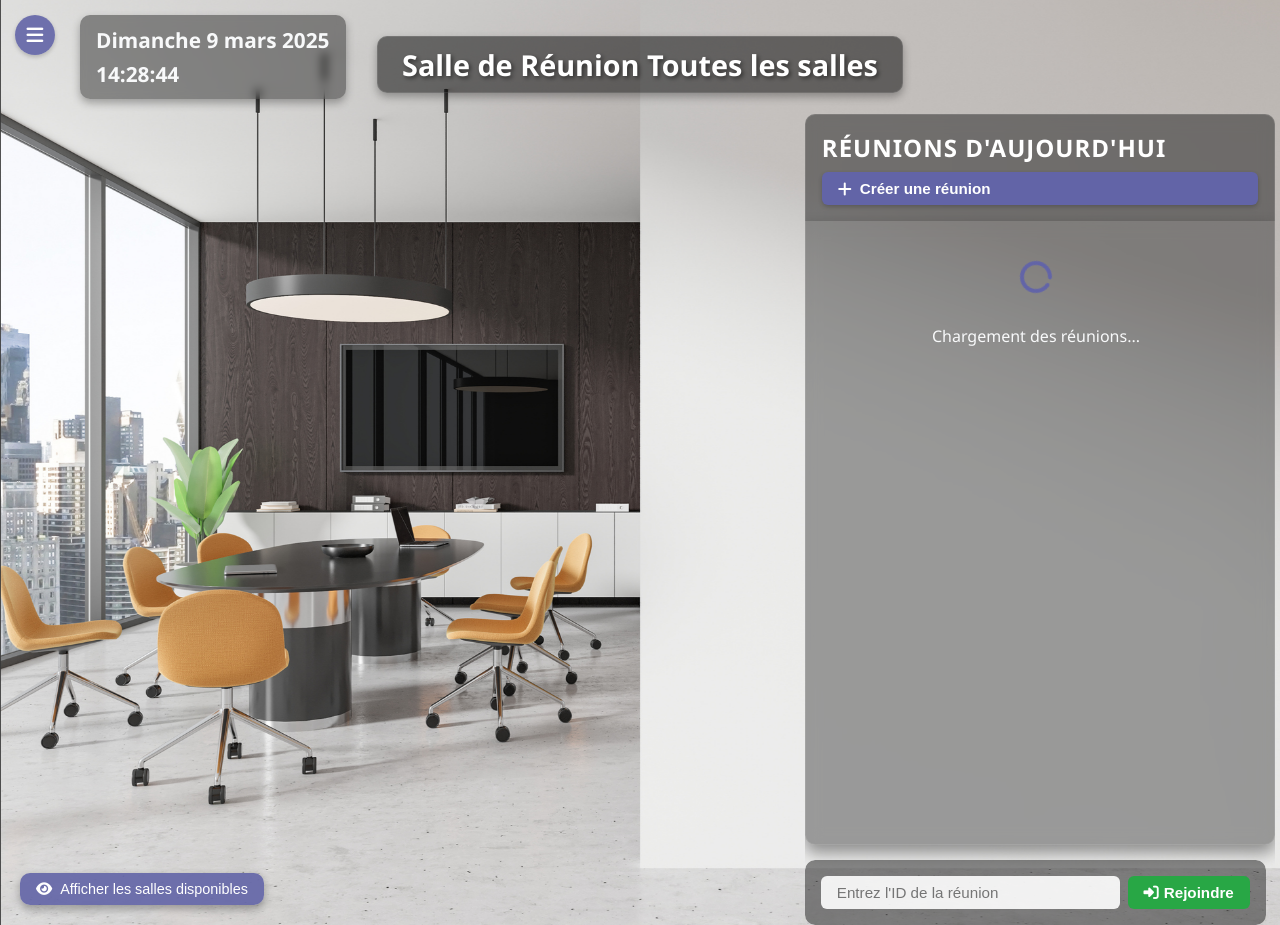
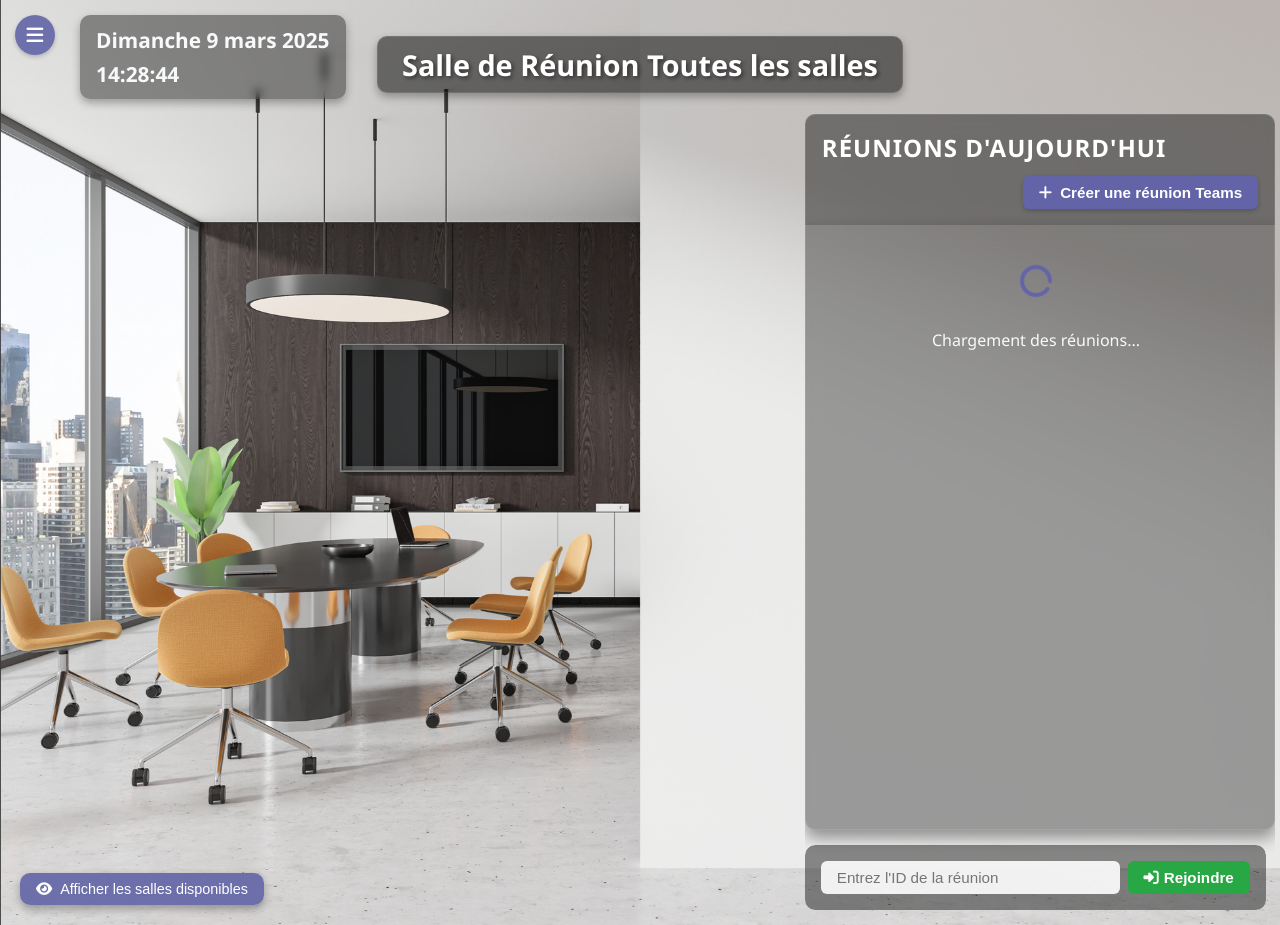
Before and after one commit to kaizen2025/teamsrooms_dev, a Flask app: page / in a window 1280 px wide. Run offline with Flask 3, Linux system fonts and the light colour scheme; data that the repository does not hold is empty.

Commit message:
Update index.html

```diff
--- a/templates/index.html
+++ b/templates/index.html
@@ -125,13 +125,14 @@
 
     <!-- Conteneur des réunions -->
     <!-- Section du conteneur de réunions restructuré -->
+<!-- Section du conteneur de réunions restructuré -->
 <div class="meetings-container">
   <!-- En-tête séparé pour le titre -->
   <div class="meetings-title-bar">
     <h2>RÉUNIONS D'AUJOURD'HUI</h2>
-    <!-- Bouton de création -->
-    <button class="create-meeting-button" id="createMeetingBtn">
-      <i class="fas fa-plus"></i> <span>Créer une réunion</span>
+    <!-- Bouton de création intégré sous le titre -->
+    <button class="create-meeting-integrated" id="createMeetingBtn">
+      <i class="fas fa-plus"></i> <span>Créer une réunion Teams</span>
     </button>
   </div>
 
@@ -146,6 +147,15 @@
       </div>
     </div>
   </div>
+
+  <!-- Zone pour rejoindre une réunion (repositionnée) -->
+  <div class="join-meeting-container">
+    <div class="meeting-join-integrated">
+      <input type="text" id="meeting-id" placeholder="Entrez l'ID de la réunion">
+      <button id="joinMeetingBtn"><i class="fas fa-sign-in-alt"></i> Rejoindre</button>
+    </div>
+  </div>
+</div>
 
   <!-- Zone pour rejoindre une réunion (repositionnée) -->
   <div class="join-meeting-container">
```
